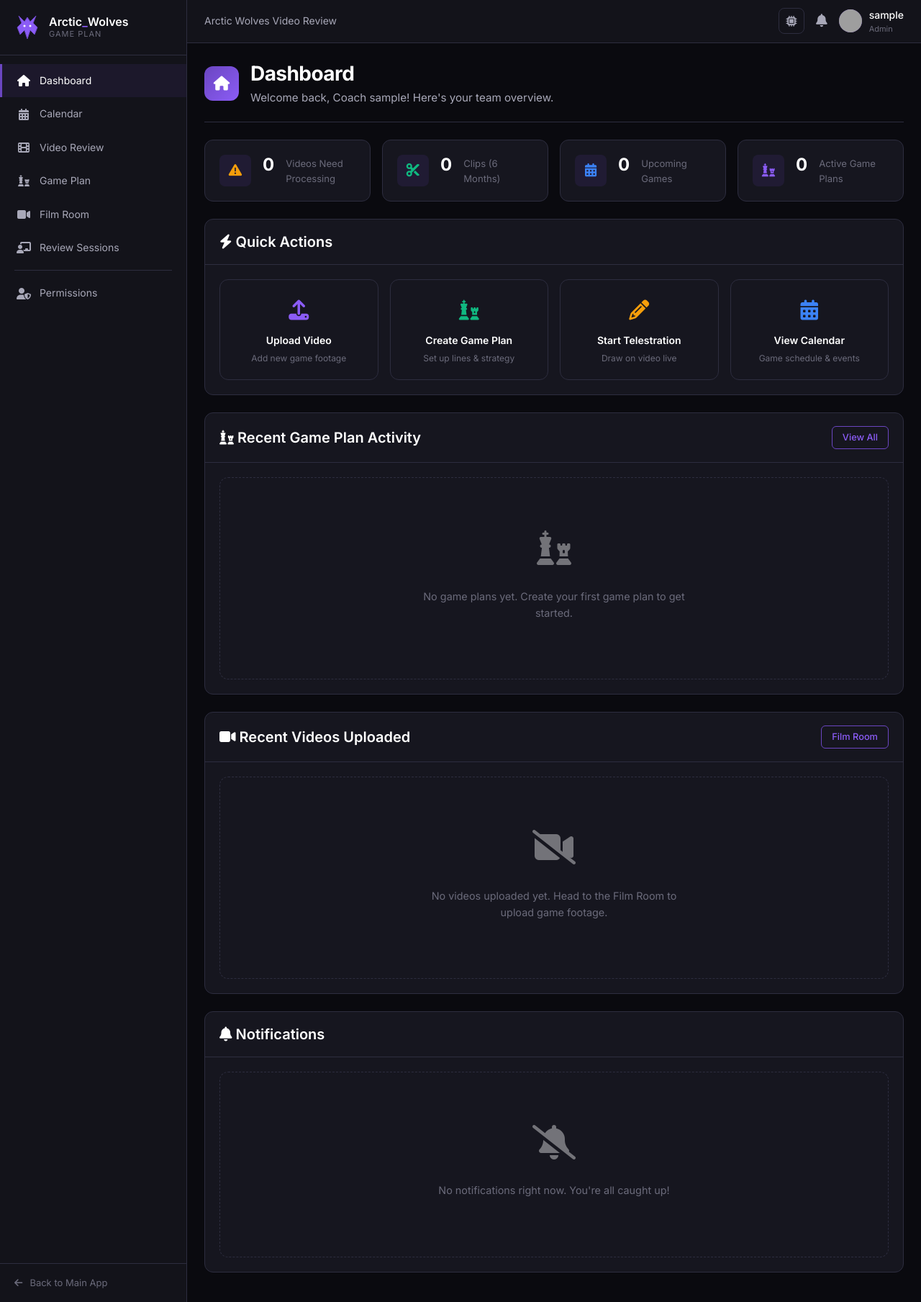
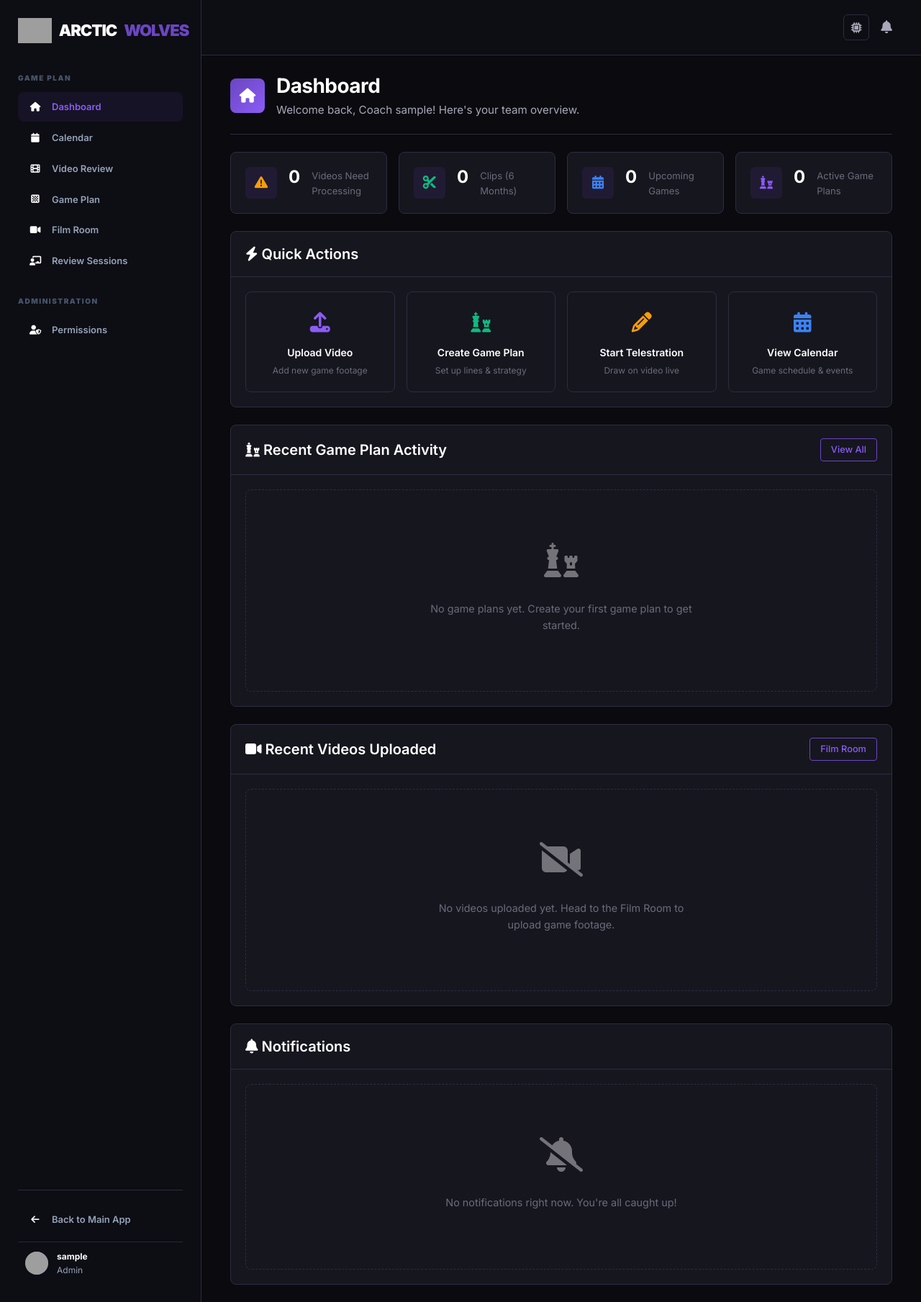
Before and after one commit to CrashMediaIT/ACVideoReview, a PHP site: page /dashboard.php in a window 1280 px wide. Shown: the whole page at 72% size. Run offline with PHP 8.4, Linux system fonts and the light colour scheme; the visitor is signed in with stand-in values (Sample User, id 1); data that the repository does not hold is empty; grey boxes are pictures that could not be loaded.

Commit message:
Align sidebar and design tokens with parent Arctic_Wolves repo style
Co-authored-by: Ryan-ArcticWolves <257196183+Ryan-ArcticWolves@users.noreply.github.com>

```diff
--- a/css/style-guide.css
+++ b/css/style-guide.css
@@ -1,35 +1,91 @@
 /* ============================================================
    Arctic Wolves – Style Guide
    Video Review System
+   Aligned with parent Arctic_Wolves dashboard style guide
    ============================================================ */
 
 /* ----------------------------------------------------------
-   1. Design Tokens
+   1. Design Tokens (matches Arctic_Wolves/css/style-guide.css)
    ---------------------------------------------------------- */
 :root {
+  /* Background Colors */
   --bg-main: #0A0A0F;
   --bg-secondary: #13131A;
   --bg-card: #16161F;
+  --sidebar: #0D0D14;
+
+  /* Primary Color (Deep Purple Theme) */
   --primary: #6B46C1;
   --primary-hover: #7C3AED;
   --primary-light: #8B5CF6;
+  --accent: #8B5CF6;
+
+  /* Text Colors */
   --text-white: #FFFFFF;
+  --text-primary: #FFFFFF;
   --text-secondary: #A8A8B8;
+  --text-dim: #A8A8B8;
   --text-muted: #6B6B7B;
+  --text: #94A3B8;
+
+  /* Border Colors */
   --border: #2D2D3F;
+  --border-light: #3A3A4F;
+
+  /* Status Colors */
   --success: #10B981;
+  --success-hover: #059669;
   --warning: #F59E0B;
+  --warning-hover: #D97706;
   --error: #EF4444;
+  --error-hover: #DC2626;
   --info: #3B82F6;
-  --font-family: 'Inter', system-ui, -apple-system, sans-serif;
-  --radius-sm: 6px;
-  --radius-md: 8px;
-  --radius-lg: 12px;
-  --radius-xl: 16px;
-  --shadow-sm: 0 1px 3px rgba(0, 0, 0, 0.4);
-  --shadow-md: 0 4px 12px rgba(0, 0, 0, 0.5);
-  --shadow-lg: 0 8px 24px rgba(0, 0, 0, 0.6);
+
+  /* Typography */
+  --font-family: 'Inter', -apple-system, BlinkMacSystemFont, 'Segoe UI', sans-serif;
+  --font-size-xs: 11px;
+  --font-size-sm: 12px;
+  --font-size-base: 14px;
+  --font-size-md: 16px;
+  --font-size-lg: 18px;
+  --font-size-xl: 20px;
+  --font-size-2xl: 22px;
+  --font-size-3xl: 28px;
+  --font-weight-normal: 400;
+  --font-weight-medium: 500;
+  --font-weight-semibold: 600;
+  --font-weight-bold: 700;
+  --font-weight-black: 900;
+
+  /* Spacing Scale */
+  --space-1: 4px;
+  --space-2: 8px;
+  --space-3: 12px;
+  --space-4: 16px;
+  --space-5: 20px;
+  --space-6: 24px;
+  --space-8: 32px;
+  --space-10: 40px;
+
+  /* Border Radius */
+  --radius-sm: 4px;
+  --radius-md: 6px;
+  --radius-lg: 8px;
+  --radius-xl: 10px;
+  --radius-2xl: 12px;
+
+  /* Shadows */
+  --shadow-sm: 0 2px 4px rgba(0, 0, 0, 0.1);
+  --shadow-md: 0 4px 12px rgba(0, 0, 0, 0.15);
+  --shadow-lg: 0 8px 24px rgba(0, 0, 0, 0.2);
+  --shadow-primary: 0 4px 12px rgba(107, 70, 193, 0.3);
+  --shadow-primary-hover: 0 6px 20px rgba(107, 70, 193, 0.4);
+
+  /* Transitions */
   --transition: 0.2s ease;
+  --transition-fast: 0.15s ease;
+  --transition-normal: 0.2s ease;
+  --transition-slow: 0.3s ease;
 }
 
 /* ----------------------------------------------------------
--- a/dashboard.php
+++ b/dashboard.php
@@ -53,45 +53,61 @@ $csrf_token = generateCsrfToken();
     <link rel="stylesheet" href="https://cdnjs.cloudflare.com/ajax/libs/font-awesome/6.5.1/css/all.min.css">
     <link rel="preconnect" href="https://fonts.googleapis.com">
     <link rel="preconnect" href="https://fonts.gstatic.com" crossorigin>
-    <link href="https://fonts.googleapis.com/css2?family=Inter:wght@300;400;500;600;700&display=swap" rel="stylesheet">
+    <link href="https://fonts.googleapis.com/css2?family=Inter:wght@300;400;500;600;700;900&display=swap" rel="stylesheet">
 
     <style>
-        /* Layout */
-        body { display: flex; min-height: 100vh; background: var(--bg-main); color: var(--text-white); font-family: var(--font-family); }
+        /* Layout — matches Arctic_Wolves/dashboard.php */
+        body { margin: 0; display: flex; min-height: 100vh; background: var(--bg-main); color: var(--text-white); font-family: var(--font-family); overflow-x: hidden; }
 
-        /* Sidebar */
+        /* Sidebar — matches parent */
         .sidebar {
-            width: 260px; min-height: 100vh; background: var(--bg-secondary);
-            border-right: 1px solid var(--border); display: flex; flex-direction: column;
-            position: fixed; top: 0; left: 0; z-index: 100; transition: transform var(--transition);
+            width: 280px; background: var(--sidebar); border-right: 1px solid var(--border);
+            display: flex; flex-direction: column; padding: 25px; overflow-y: auto;
+            position: fixed; top: 0; left: 0; bottom: 0; z-index: 100; transition: transform var(--transition);
         }
-        .sidebar-header { padding: 20px; border-bottom: 1px solid var(--border); display: flex; align-items: center; gap: 12px; }
-        .sidebar-header img { width: 36px; height: 36px; }
-        .sidebar-header-text { display: flex; flex-direction: column; }
-        .sidebar-header h2 { font-size: 16px; font-weight: 600; white-space: nowrap; line-height: 1.2; }
-        .sidebar-header h2 .header-separator { color: var(--primary-light); }
-        .sidebar-subheader { font-size: 11px; color: var(--text-muted); text-transform: uppercase; letter-spacing: 1px; line-height: 1.4; }
-        .sidebar-nav { flex: 1; padding: 12px 0; overflow-y: auto; }
-        .sidebar-nav a {
-            display: flex; align-items: center; gap: 12px; padding: 12px 20px;
-            color: var(--text-secondary); text-decoration: none; font-size: 14px;
-            transition: all var(--transition); border-left: 3px solid transparent;
+        .brand {
+            font-size: 22px; font-weight: 900; margin-bottom: 40px; letter-spacing: -1px;
+            display: flex; align-items: center; gap: 10px; text-decoration: none; color: #fff;
         }
-        .sidebar-nav a:hover, .sidebar-nav a.active { color: var(--text-white); background: rgba(107,70,193,0.1); border-left-color: var(--primary); }
-        .sidebar-nav a i { width: 20px; text-align: center; font-size: 16px; }
-        .sidebar-nav .nav-divider { height: 1px; background: var(--border); margin: 8px 20px; }
-        .sidebar-footer { padding: 16px 20px; border-top: 1px solid var(--border); }
-        .sidebar-footer a { display: flex; align-items: center; gap: 10px; color: var(--text-muted); text-decoration: none; font-size: 13px; }
-        .sidebar-footer a:hover { color: var(--text-white); }
+        .brand span { color: var(--primary); }
+        .brand img { height: 35px; width: auto; }
+        .nav-group { margin-bottom: 25px; }
+        .nav-label { font-size: 10px; text-transform: uppercase; color: #475569; font-weight: 800; margin-bottom: 12px; display: block; letter-spacing: 1.5px; }
+        .nav-menu { list-style: none; padding: 0; margin: 0; }
+        .nav-link {
+            display: flex; align-items: center; gap: 14px; padding: 10px 15px;
+            color: var(--text); text-decoration: none; border-radius: 8px;
+            font-size: 13px; font-weight: 600; transition: 0.2s; margin-bottom: 2px; cursor: pointer;
+        }
+        .nav-link i { width: 18px; text-align: center; color: #fff; }
+        .nav-link:hover, .nav-link.active { background: rgba(107,70,193,0.1); color: var(--primary-light); }
+        .sidebar-footer { margin-top: auto; padding-top: 20px; border-top: 1px solid var(--border); }
+        .sidebar-footer .nav-link { margin-bottom: 2px; }
+        .sidebar-footer .user-badge {
+            display: flex; align-items: center; gap: 12px; padding: 10px;
+            border-top: 1px solid #1e293b; margin-top: 10px;
+        }
+        .sidebar-footer .user-badge .avatar {
+            width: 32px; height: 32px; border-radius: 50%; background: var(--primary);
+            display: flex; align-items: center; justify-content: center; font-weight: 600; font-size: 14px;
+            overflow: hidden; flex-shrink: 0;
+        }
+        .sidebar-footer .user-badge .avatar img { width: 100%; height: 100%; object-fit: cover; }
+        .sidebar-footer .user-badge .user-meta { font-size: 12px; }
+        .sidebar-footer .user-badge .user-meta strong { display: block; color: #fff; }
+        .sidebar-footer .user-badge .user-meta span { color: var(--text); text-transform: capitalize; }
+        .sidebar::-webkit-scrollbar { width: 8px; }
+        .sidebar::-webkit-scrollbar-track { background: var(--bg-main); }
+        .sidebar::-webkit-scrollbar-thumb { background: var(--border); border-radius: 4px; }
+        .sidebar::-webkit-scrollbar-thumb:hover { background: var(--border-light); }
 
-        /* Top bar */
-        .main-wrapper { flex: 1; margin-left: 260px; display: flex; flex-direction: column; }
+        /* Main Content — matches parent */
+        .main-wrapper { flex: 1; margin-left: 280px; display: flex; flex-direction: column; height: 100vh; overflow: hidden; }
         .top-bar {
-            height: 60px; background: var(--bg-secondary); border-bottom: 1px solid var(--border);
-            display: flex; align-items: center; justify-content: space-between; padding: 0 24px;
-            position: sticky; top: 0; z-index: 90;
+            display: flex; justify-content: flex-end; align-items: center;
+            padding: 20px 40px; border-bottom: 1px solid var(--border); background: var(--sidebar);
         }
-        .top-bar-left { display: flex; align-items: center; gap: 12px; }
+        .top-bar-left { display: flex; align-items: center; gap: 12px; margin-right: auto; }
         .hamburger { display: none; background: none; border: none; color: var(--text-white); font-size: 20px; cursor: pointer; }
         .top-bar-right { display: flex; align-items: center; gap: 16px; }
         .notification-bell { position: relative; color: var(--text-secondary); font-size: 18px; cursor: pointer; }
@@ -109,13 +125,22 @@ $csrf_token = generateCsrfToken();
         .user-info .name { font-size: 14px; font-weight: 500; }
         .user-info .role { font-size: 11px; color: var(--text-muted); text-transform: capitalize; }
 
+        /* Top bar icon button */
+        .top-bar-icon-btn {
+            background: none; border: 1px solid var(--border); color: var(--text-secondary);
+            width: 36px; height: 36px; border-radius: var(--radius-md); cursor: pointer;
+            display: flex; align-items: center; justify-content: center; font-size: 15px;
+            transition: all 0.2s ease;
+        }
+        .top-bar-icon-btn:hover { background: rgba(107,70,193,0.12); color: var(--text-white); border-color: var(--primary); }
+
         /* Content */
-        .content { flex: 1; padding: 24px; }
+        .content { flex: 1; padding: 24px 40px; overflow-y: auto; }
 
         /* Mobile bottom nav */
         .bottom-nav {
             display: none; position: fixed; bottom: 0; left: 0; right: 0;
-            background: var(--bg-secondary); border-top: 1px solid var(--border);
+            background: var(--sidebar); border-top: 1px solid var(--border);
             z-index: 100; padding: 6px 0; padding-bottom: env(safe-area-inset-bottom);
         }
         .bottom-nav-inner { display: flex; justify-content: space-around; }
@@ -141,15 +166,6 @@ $csrf_token = generateCsrfToken();
             display: none; position: fixed; inset: 0; background: rgba(0,0,0,0.5); z-index: 99;
         }
         .sidebar-overlay.active { display: block; }
-
-        /* Top bar icon button */
-        .top-bar-icon-btn {
-            background: none; border: 1px solid var(--border); color: var(--text-secondary);
-            width: 36px; height: 36px; border-radius: var(--radius-md); cursor: pointer;
-            display: flex; align-items: center; justify-content: center; font-size: 15px;
-            transition: all 0.2s ease;
-        }
-        .top-bar-icon-btn:hover { background: rgba(107,70,193,0.12); color: var(--text-white); border-color: var(--primary); }
     </style>
 </head>
 <body>
@@ -159,57 +175,77 @@ $csrf_token = generateCsrfToken();
 
 <!-- Sidebar -->
 <aside class="sidebar" id="sidebar">
-    <div class="sidebar-header">
-        <img src="css/arctic-wolves-logo.svg" alt="Arctic Wolves" width="36" height="36">
-        <div class="sidebar-header-text">
-            <h2 aria-label="Arctic Wolves">Arctic<span class="header-separator" aria-hidden="true">_</span>Wolves</h2>
-            <span class="sidebar-subheader">Game Plan</span>
-        </div>
+    <a href="?page=home" class="brand">
+        <img src="https://images.crashmedia.ca/images/2026/01/21/ArcticWolves.png" alt="Logo">
+        ARCTIC <span>WOLVES</span>
+    </a>
+
+    <!-- Main Menu -->
+    <div class="nav-group">
+        <span class="nav-label">Game Plan</span>
+        <nav class="nav-menu">
+            <?php if (!$isCoach): // Athlete navigation ?>
+                <a href="?page=home" class="nav-link <?= $page === 'home' ? 'active' : '' ?>">
+                    <i class="fa-solid fa-house icon"></i> Dashboard
+                </a>
+                <a href="?page=video_review" class="nav-link <?= $page === 'video_review' ? 'active' : '' ?>">
+                    <i class="fa-solid fa-film icon"></i> Video Review
+                </a>
+                <a href="?page=my_clips" class="nav-link <?= $page === 'my_clips' ? 'active' : '' ?>">
+                    <i class="fa-solid fa-scissors icon"></i> My Clips
+                </a>
+            <?php else: // Coach / Admin navigation ?>
+                <a href="?page=home" class="nav-link <?= $page === 'home' ? 'active' : '' ?>">
+                    <i class="fa-solid fa-house icon"></i> Dashboard
+                </a>
+                <a href="?page=calendar" class="nav-link <?= $page === 'calendar' ? 'active' : '' ?>">
+                    <i class="fa-solid fa-calendar icon"></i> Calendar
+                </a>
+                <a href="?page=video_review" class="nav-link <?= $page === 'video_review' ? 'active' : '' ?>">
+                    <i class="fa-solid fa-film icon"></i> Video Review
+                </a>
+                <a href="?page=game_plan" class="nav-link <?= $page === 'game_plan' ? 'active' : '' ?>">
+                    <i class="fa-solid fa-chess-board icon"></i> Game Plan
+                </a>
+                <a href="?page=film_room" class="nav-link <?= $page === 'film_room' ? 'active' : '' ?>">
+                    <i class="fa-solid fa-video icon"></i> Film Room
+                </a>
+                <a href="?page=review_sessions" class="nav-link <?= $page === 'review_sessions' ? 'active' : '' ?>">
+                    <i class="fa-solid fa-chalkboard-teacher icon"></i> Review Sessions
+                </a>
+            <?php endif; ?>
+        </nav>
     </div>
 
-    <nav class="sidebar-nav">
-        <?php if (!$isCoach): // Athlete navigation ?>
-            <a href="?page=home" class="<?= $page === 'home' ? 'active' : '' ?>">
-                <i class="fas fa-home"></i> Dashboard
+    <?php if ($isAdmin): ?>
+    <!-- Administration -->
+    <div class="nav-group">
+        <span class="nav-label">Administration</span>
+        <nav class="nav-menu">
+            <a href="?page=permissions" class="nav-link <?= $page === 'permissions' ? 'active' : '' ?>">
+                <i class="fa-solid fa-user-shield icon"></i> Permissions
             </a>
-            <a href="?page=video_review" class="<?= $page === 'video_review' ? 'active' : '' ?>">
-                <i class="fas fa-film"></i> Video Review
-            </a>
-            <a href="?page=my_clips" class="<?= $page === 'my_clips' ? 'active' : '' ?>">
-                <i class="fas fa-cut"></i> My Clips
-            </a>
-        <?php else: // Coach / Admin navigation ?>
-            <a href="?page=home" class="<?= $page === 'home' ? 'active' : '' ?>">
-                <i class="fas fa-home"></i> Dashboard
-            </a>
-            <a href="?page=calendar" class="<?= $page === 'calendar' ? 'active' : '' ?>">
-                <i class="fas fa-calendar-alt"></i> Calendar
-            </a>
-            <a href="?page=video_review" class="<?= $page === 'video_review' ? 'active' : '' ?>">
-                <i class="fas fa-film"></i> Video Review
-            </a>
-            <a href="?page=game_plan" class="<?= $page === 'game_plan' ? 'active' : '' ?>">
-                <i class="fas fa-chess"></i> Game Plan
-            </a>
-            <a href="?page=film_room" class="<?= $page === 'film_room' ? 'active' : '' ?>">
-                <i class="fas fa-video"></i> Film Room
-            </a>
-            <a href="?page=review_sessions" class="<?= $page === 'review_sessions' ? 'active' : '' ?>">
-                <i class="fas fa-chalkboard-teacher"></i> Review Sessions
-            </a>
-            <?php if ($isAdmin): ?>
-                <div class="nav-divider"></div>
-                <a href="?page=permissions" class="<?= $page === 'permissions' ? 'active' : '' ?>">
-                    <i class="fas fa-user-shield"></i> Permissions
-                </a>
-            <?php endif; ?>
-        <?php endif; ?>
-    </nav>
+        </nav>
+    </div>
+    <?php endif; ?>
 
     <div class="sidebar-footer">
-        <a href="<?= htmlspecialchars(MAIN_APP_URL) ?>">
-            <i class="fas fa-arrow-left"></i> Back to Main App
+        <a href="<?= htmlspecialchars(MAIN_APP_URL) ?>" class="nav-link">
+            <i class="fa-solid fa-arrow-left"></i> Back to Main App
         </a>
+        <div class="user-badge">
+            <div class="avatar">
+                <?php if ($user_avatar): ?>
+                    <img src="<?= htmlspecialchars($user_avatar) ?>" alt="Avatar">
+                <?php else: ?>
+                    <?= strtoupper(substr($user_name, 0, 1)) ?>
+                <?php endif; ?>
+            </div>
+            <div class="user-meta">
+                <strong><?= htmlspecialchars($user_name) ?></strong>
+                <span><?= htmlspecialchars(str_replace('_', ' ', $user_role)) ?></span>
+            </div>
+        </div>
     </div>
 </aside>
 
@@ -222,32 +258,16 @@ $csrf_token = generateCsrfToken();
             <button class="hamburger" id="hamburgerBtn" aria-label="Toggle menu">
                 <i class="fas fa-bars"></i>
             </button>
-            <span style="font-size:14px;color:var(--text-secondary);">
-                <?= htmlspecialchars(APP_NAME) ?>
-            </span>
         </div>
         <div class="top-bar-right">
             <button class="top-bar-icon-btn" id="hwSettingsBtn" title="Hardware Acceleration Settings" aria-label="Hardware acceleration settings">
-                <i class="fas fa-microchip"></i>
+                <i class="fa-solid fa-microchip"></i>
             </button>
             <div class="notification-bell" title="Notifications">
-                <i class="fas fa-bell"></i>
+                <i class="fa-solid fa-bell"></i>
                 <?php if ($unreadNotifications > 0): ?>
                     <span class="badge"><?= $unreadNotifications ?></span>
                 <?php endif; ?>
-            </div>
-            <div class="user-info">
-                <div class="avatar">
-                    <?php if ($user_avatar): ?>
-                        <img src="<?= htmlspecialchars($user_avatar) ?>" alt="Avatar">
-                    <?php else: ?>
-                        <?= strtoupper(substr($user_name, 0, 1)) ?>
-                    <?php endif; ?>
-                </div>
-                <div>
-                    <div class="name"><?= htmlspecialchars($user_name) ?></div>
-                    <div class="role"><?= htmlspecialchars(str_replace('_', ' ', $user_role)) ?></div>
-                </div>
             </div>
         </div>
     </header>
@@ -307,23 +327,23 @@ $csrf_token = generateCsrfToken();
 <nav class="bottom-nav">
     <div class="bottom-nav-inner">
         <a href="?page=home" class="<?= $page === 'home' ? 'active' : '' ?>">
-            <i class="fas fa-home"></i> Home
+            <i class="fa-solid fa-house"></i> Home
         </a>
         <?php if ($isCoach): ?>
             <a href="?page=calendar" class="<?= $page === 'calendar' ? 'active' : '' ?>">
-                <i class="fas fa-calendar-alt"></i> Calendar
+                <i class="fa-solid fa-calendar"></i> Calendar
             </a>
         <?php endif; ?>
         <a href="?page=video_review" class="<?= $page === 'video_review' ? 'active' : '' ?>">
-            <i class="fas fa-film"></i> Video
+            <i class="fa-solid fa-film"></i> Video
         </a>
         <?php if ($isCoach): ?>
             <a href="?page=game_plan" class="<?= $page === 'game_plan' ? 'active' : '' ?>">
-                <i class="fas fa-chess"></i> Plan
+                <i class="fa-solid fa-chess-board"></i> Plan
             </a>
         <?php else: ?>
             <a href="?page=my_clips" class="<?= $page === 'my_clips' ? 'active' : '' ?>">
-                <i class="fas fa-cut"></i> Clips
+                <i class="fa-solid fa-scissors"></i> Clips
             </a>
         <?php endif; ?>
     </div>
```
Also changed, not shown: css/arctic-wolves-logo.svg (deleted).
